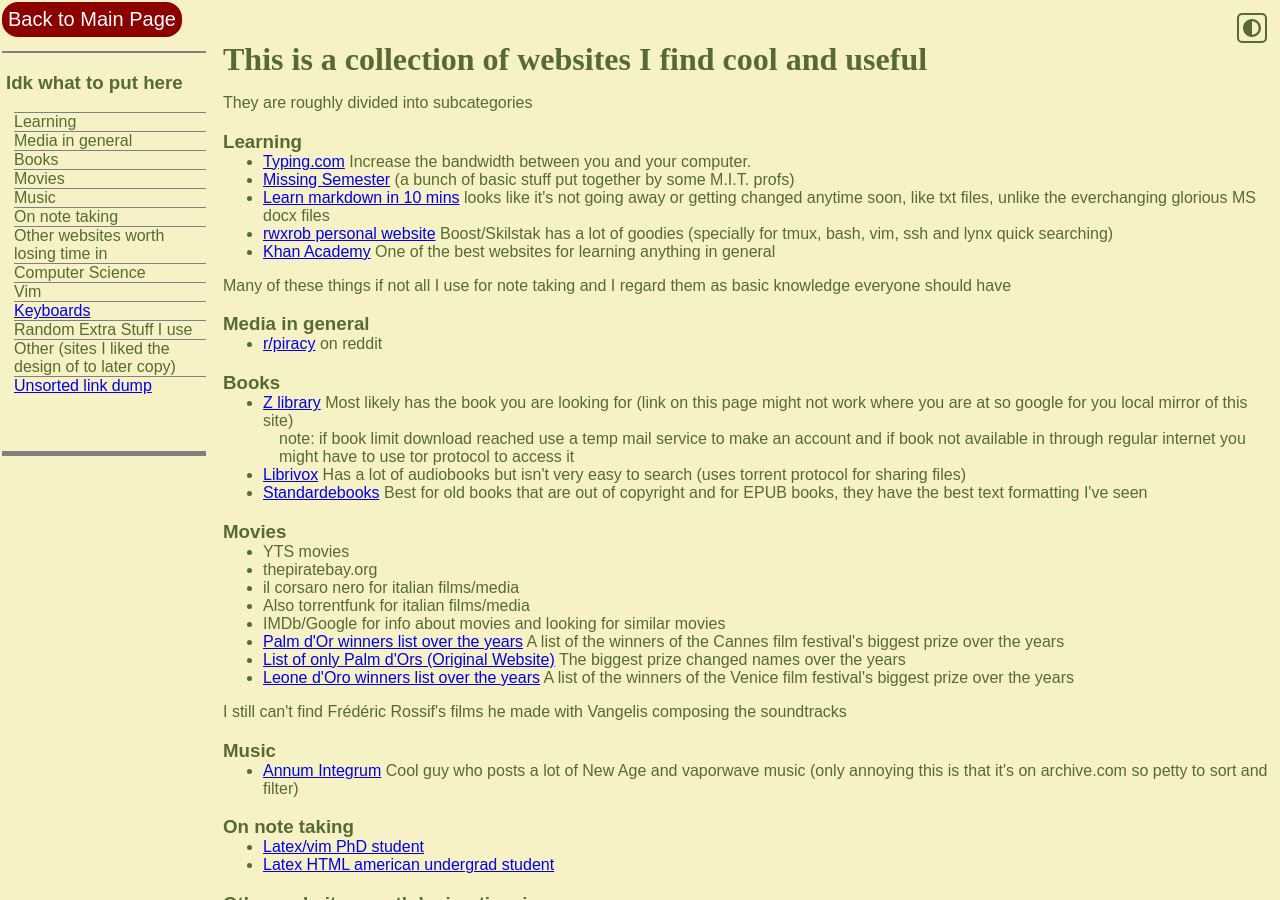
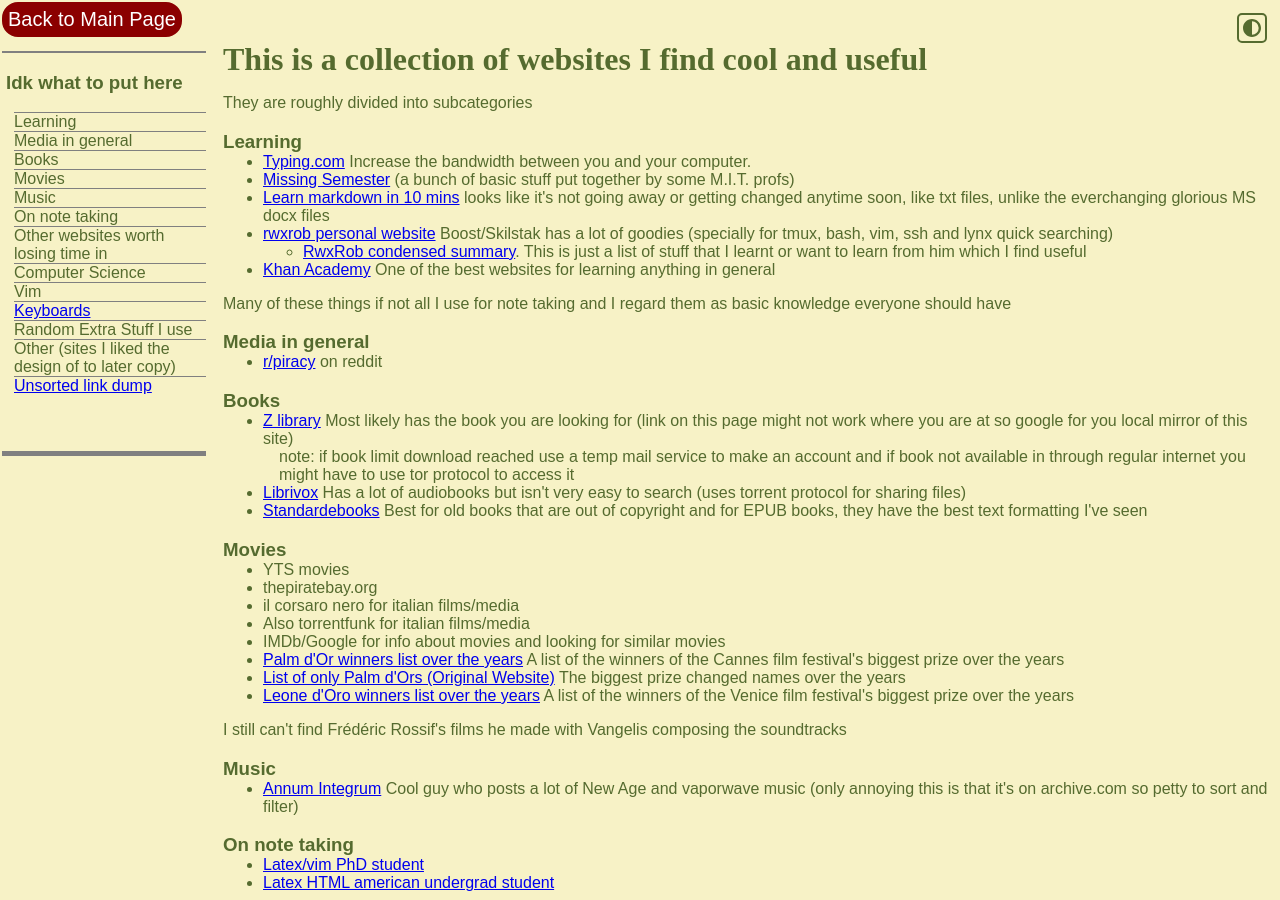
Before and after one commit to GiulianoPalazzi/giulianopalazzi.github.io, a Jekyll site: the page built from resources/cool_resources.html, in a window 1280 px wide and 900 px high. Built offline with Jekyll 4.4.1, drawn with Linux system fonts in a browser that asks for light colours; nearby versions of some CDN libraries.

Commit message:
added and linked rwxrob summary page

```diff
--- a/resources/cool_resources.html
+++ b/resources/cool_resources.html
@@ -12,7 +12,8 @@
           <li><a href="https://www.typing.com/" target="_blank">Typing.com</a> Increase the bandwidth between you and your computer<!--Learn to touch type it is crucial, this is the website I used to learn (learnt it over the pandemic). As Jeff Atwood (one of the founders of stackoverflow) once said "We are typists first, then programmers"-->.</li>
               <li><a href="https://missing.csail.mit.edu/" target="_blank">Missing Semester</a> (a bunch of basic stuff put together by some M.I.T. profs)</li>
               <li><a href="https://commonmark.org/help/" target="_blank">Learn markdown in 10 mins</a> looks like it's not going away or getting changed anytime soon, like txt files, unlike the everchanging glorious MS docx files</li>
-              <li><a href="https://rwxrob.live/" target="_blank">rwxrob personal website</a> Boost/Skilstak has a lot of goodies (specially for tmux, bash, vim, ssh and lynx quick searching)</li>
+	      <li><a href="https://rwxrob.live/" target="_blank">rwxrob personal website</a> Boost/Skilstak has a lot of goodies (specially for tmux, bash, vim, ssh and lynx quick searching)</li>
+	      <ul><li><a href="./rwxrob">RwxRob condensed summary</a>. This is just a list of stuff that I learnt or want to learn from him which I find useful</li></ul>
               <li><a href="https://www.khanacademy.org/" target="_blank">Khan Academy</a> One of the best websites for learning anything in general</li>
       </ul>
       <p>Many of these things if not all I use for note taking and I regard them as basic knowledge everyone should have</p>
```
Also changed, not shown: resources/rwxrob.md (added, +15 -0 lines).
